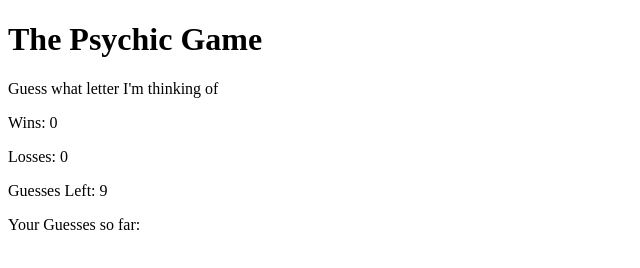
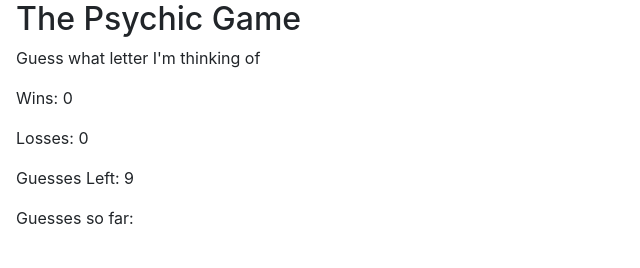
Before and after one commit to mtgalla/Psychic-Game, a plain HTML site: page index.html in a window 1280 px wide. Shown: the whole page, without its empty margins (0-640 px from the left). Drawn offline with nearby package versions, Linux system fonts and the light colour scheme.

Commit message:
Final version

```diff
--- /dev/null
+++ b/assets/css/reset.css
@@ -0,0 +1,48 @@
+/* http://meyerweb.com/eric/tools/css/reset/
+   v2.0 | 20110126
+   License: none (public domain)
+*/
+
+html, body, div, span, applet, object, iframe,
+h1, h2, h3, h4, h5, h6, p, blockquote, pre,
+a, abbr, acronym, address, big, cite, code,
+del, dfn, em, img, ins, kbd, q, s, samp,
+small, strike, strong, sub, sup, tt, var,
+b, u, i, center,
+dl, dt, dd, ol, ul, li,
+fieldset, form, label, legend,
+table, caption, tbody, tfoot, thead, tr, th, td,
+article, aside, canvas, details, embed,
+figure, figcaption, footer, header, hgroup,
+menu, nav, output, ruby, section, summary,
+time, mark, audio, video {
+	margin: 0;
+	padding: 0;
+	border: 0;
+	font-size: 100%;
+	font: inherit;
+	vertical-align: baseline;
+}
+/* HTML5 display-role reset for older browsers */
+article, aside, details, figcaption, figure,
+footer, header, hgroup, menu, nav, section {
+	display: block;
+}
+body {
+	line-height: 1;
+}
+ol, ul {
+	list-style: none;
+}
+blockquote, q {
+	quotes: none;
+}
+blockquote:before, blockquote:after,
+q:before, q:after {
+	content: '';
+	content: none;
+}
+table {
+	border-collapse: collapse;
+	border-spacing: 0;
+}
--- a/assets/javascript/game.js
+++ b/assets/javascript/game.js
@@ -15,30 +15,41 @@
       // Randomly chooses a choice from the computer choice string. This is the Computer's guess.
       var computerGuess = choices[Math.floor(Math.random() * choices.length)];
 
-      // Key pressed assigned to output to html span.
+      // Key pressed assigned to output to HTML id.
       var userGuess = event.key;
       var divParent = document.getElementById("userGuess");
       var newDiv = document.createElement("span");
 
-      //
+      //Win if user gueses computer's choice and resets guesses
       if(computerGuess===userGuess){
         wins++;
         reset()
       }
-
+      //Loss if user does not guess computer's choice after 9 guesses and resets guesses
+      //Losses get incremented after last guess (i.e. guesses===1)
       else {
       if (guesses===1){
         losses++;
         reset()
       }
+      //First incorrect guess (i.e. guesses === 9), outputs to userGuess HTML id with no comma
       else{
+        if (guesses===9){
+          guesses--;
+          newDiv.textContent = (userGuess);
+          divParent.appendChild(newDiv);
+        }
+
+        //Remaining incorrect guesses, outputs to userGuess HTML id with leading comma
+        else{
         guesses--;
-        newDiv.textContent = (userGuess +" ")
+        newDiv.textContent = (", " + userGuess);
         divParent.appendChild(newDiv);
+        }
       }
       }
 
-      //Output count of wins, loses and guesses to html span
+      //Output count of wins, loses and guesses to HTML respective ids
       var winParent = document.getElementById("winCount");
       winParent.textContent = (wins);
 
@@ -48,7 +59,8 @@
       var guessParent = document.getElementById("guessCount");
       guessParent.textContent = (guesses);
 
-
+      //Left these console.log entries as comments. These helped me see results of the different variables
+      //This was very helpful in trying to understand how the different methods and properies worked and helped me debug many of the errors
       //console.log(computerGuess);
       //console.log(allChoices);
       //console.log("losses=" + losses);
@@ -57,7 +69,7 @@
       //console.log(guesses);
       //console.log(newDiv);
 
-      //rest funtction that resets starting guesses to 9 and clears out user guesses from output html span.
+      //reset funtction that resets starting guesses to 9 and clears out user guesses from output html span.
       function reset(){
         guesses = 9;
         divParent.textContent = ("");
--- a/index.html
+++ b/index.html
@@ -3,18 +3,20 @@
 
 <head>
   <meta charset="UTF-8">
+  <!---<link rel="stylesheet" type="text/css" href="assets/css/reset.css">-->
+  <link rel="stylesheet" href="https://stackpath.bootstrapcdn.com/bootstrap/4.2.1/css/bootstrap.min.css" integrity="sha384-GJzZqFGwb1QTTN6wy59ffF1BuGJpLSa9DkKMp0DgiMDm4iYMj70gZWKYbI706tWS" crossorigin="anonymous">
   <script src="assets/javascript/game.js"></script>
   <title>Psychic Game</title>
 </head>
 
-<body>
-  <!--Game: If you guess same letter as computer then win, otherwise lose.-->
-<h1>The Psychic Game</h1>
+<body class = "ml-3">
+  <!--Game: You get 9 tries to guess same letter as computer, if you guess the correct letter then you win, otherwise you lose.-->
+<h2>The Psychic Game</h2>
  <p>Guess what letter I'm thinking of</p>
  <p>Wins: <span id="winCount">0</span></p>
  <p>Losses: <span id="lossCount">0</span></p>
  <p>Guesses Left: <span id="guessCount">9</span></p>
- <p>Your Guesses so far: <span id="userGuess"></span></p>
+ <p>Guesses so far: <span id="userGuess"></span></p>
 
 </body>
 
```
Also changed, not shown: 1 other file.
